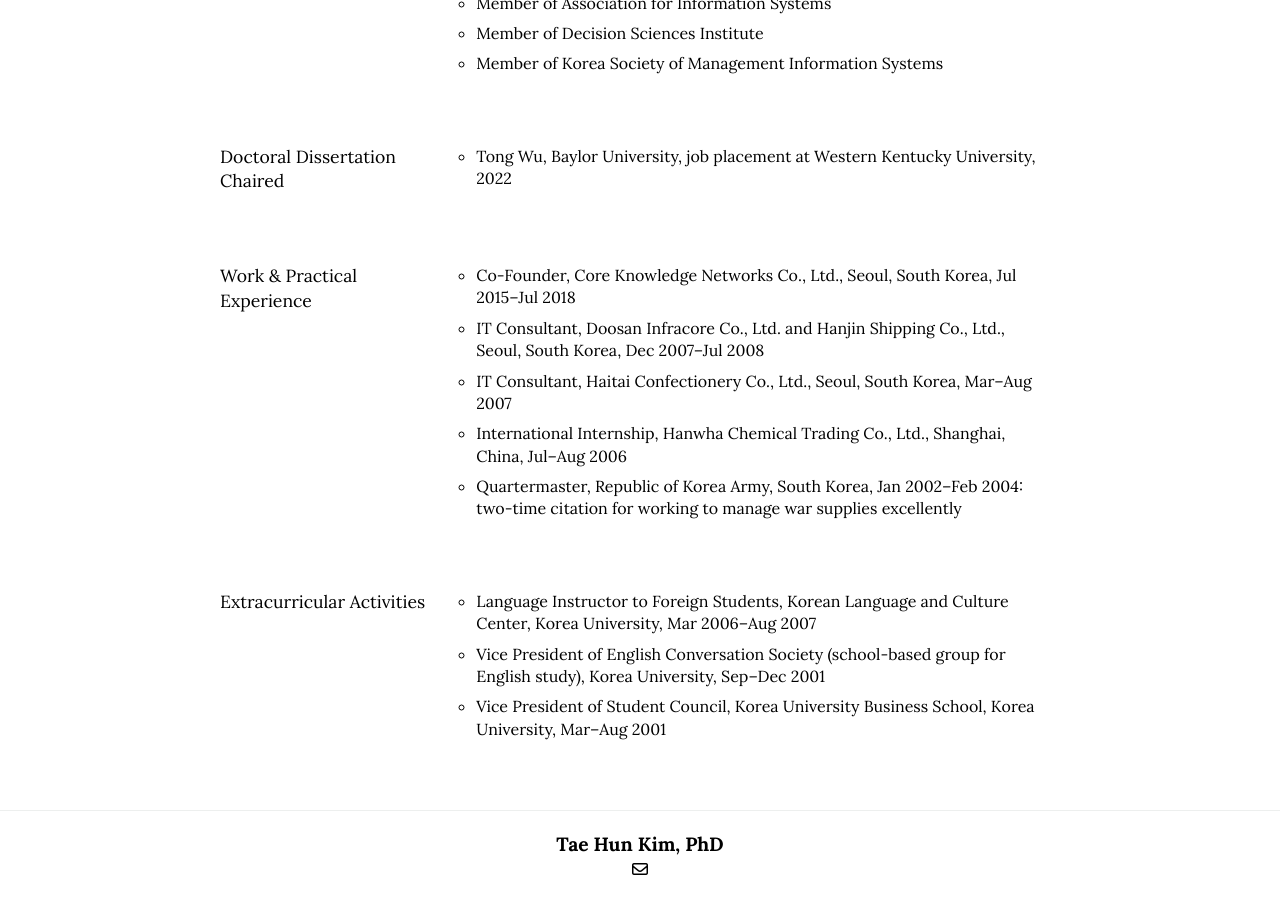
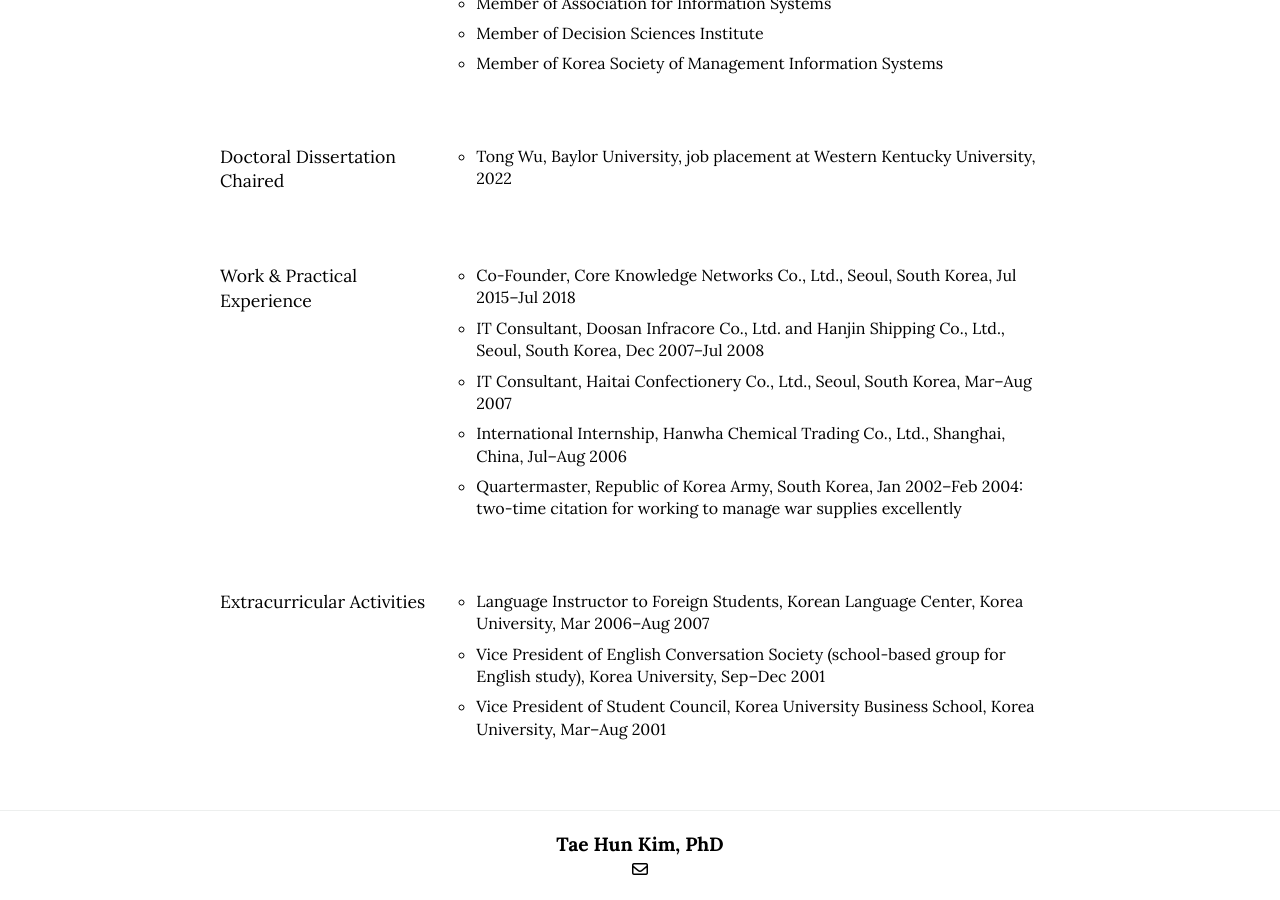
Before and after one commit to istaehun/taehun, a Jekyll site: the page built from engagement.html, in a window 1280 px wide and 900 px high, scrolled down 4006 px. Built offline with Jekyll 4.4.1, drawn with Linux system fonts in a browser that asks for light colours; nearby versions of some CDN libraries.

Commit message:
Update engagement.yml

```diff
--- a/_data/engagement.yml
+++ b/_data/engagement.yml
@@ -108,6 +108,6 @@ engagements:
   -
     title: Extracurricular Activities
     list:
-      - "Language Instructor to Foreign Students, Korean Language and Culture Center, Korea University, Mar 2006–Aug 2007"
+      - "Language Instructor to Foreign Students, Korean Language Center, Korea University, Mar 2006–Aug 2007"
       - "Vice President of English Conversation Society (school-based group for English study), Korea University, Sep–Dec 2001"
       - "Vice President of Student Council, Korea University Business School, Korea University, Mar–Aug 2001"
```
